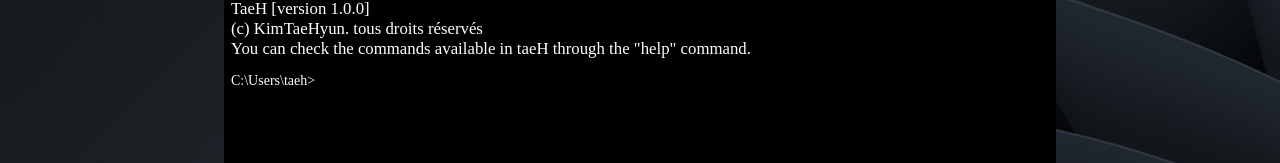
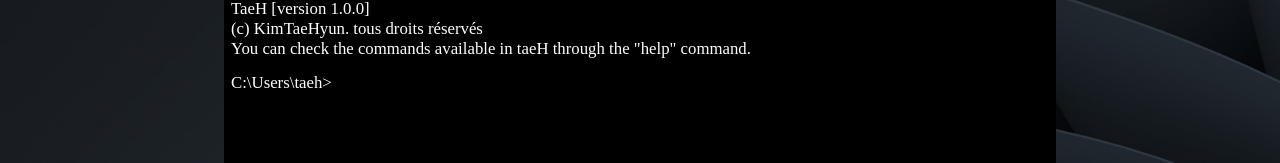
Before and after one commit to tjdrkr2580/kimtaehyun, a React (Create React App) app: page /home in a window 1280 px wide. Both pictures are taken after a click on the item 746 px from the left and 725 px from the top of the page. Shown: the part 223-386 px from the top of the page. Built offline with nearby package versions, Linux system fonts and the light colour scheme.

Commit message:
변경 cmd font-size

```diff
--- a/src/components/style/terminal.css
+++ b/src/components/style/terminal.css
@@ -61,6 +61,7 @@
   display: flex;
   gap: 0.5rem;
   align-items: center;
+  font-size: 1.2rem;
 }
 .terminal-wrapper .terminal-type .type-wrapper input {
   font-weight: 100;
--- a/src/components/style/terminal.scss
+++ b/src/components/style/terminal.scss
@@ -62,6 +62,7 @@
       display: flex;
       gap: 0.5rem;
       align-items: center;
+      font-size: 1.2rem;
       input {
         font-weight: 100;
         color: white;
```
Also changed, not shown: 1 other file (tests, documents, lock files or other folders).
